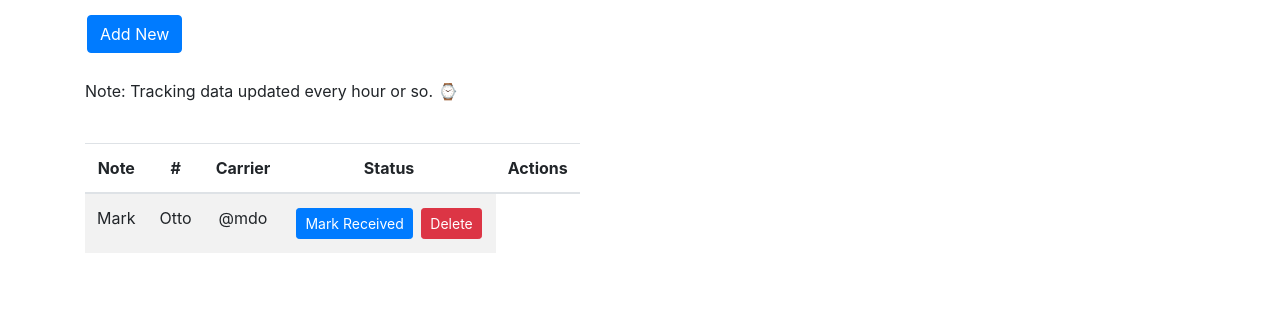
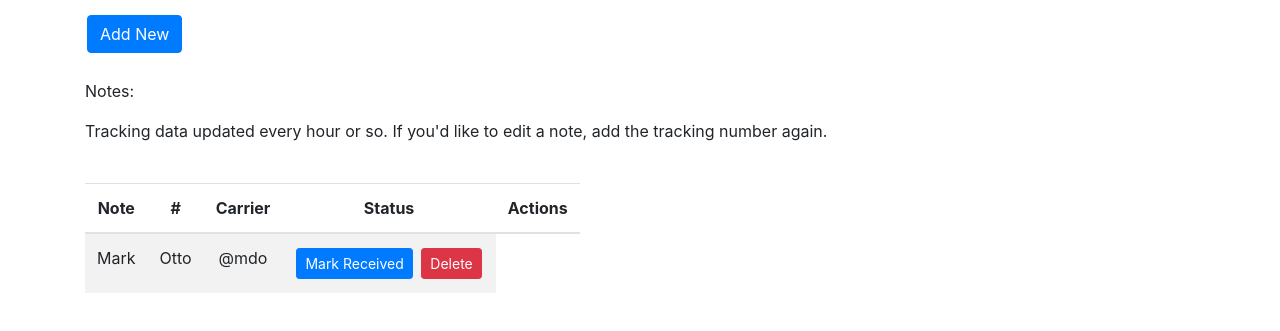
Before and after one commit to fizal619/open_tracking_app, a website: page index.html in a window 1280 px wide. Shown: the part 177-508 px from the top of the page. Drawn offline with nearby package versions, Linux system fonts and the light colour scheme; no server answers.

Commit message:
update notes

```diff
--- a/index.html
+++ b/index.html
@@ -60,7 +60,8 @@
     </form>
 
     <br>
-    <p>Note: Tracking data updated every hour or so. ⌚</p>
+    <p>Notes: </p>
+    <p>Tracking data updated every hour or so. If you'd like to edit a note, add the tracking number again.</p>
     <br>
 
 
```
